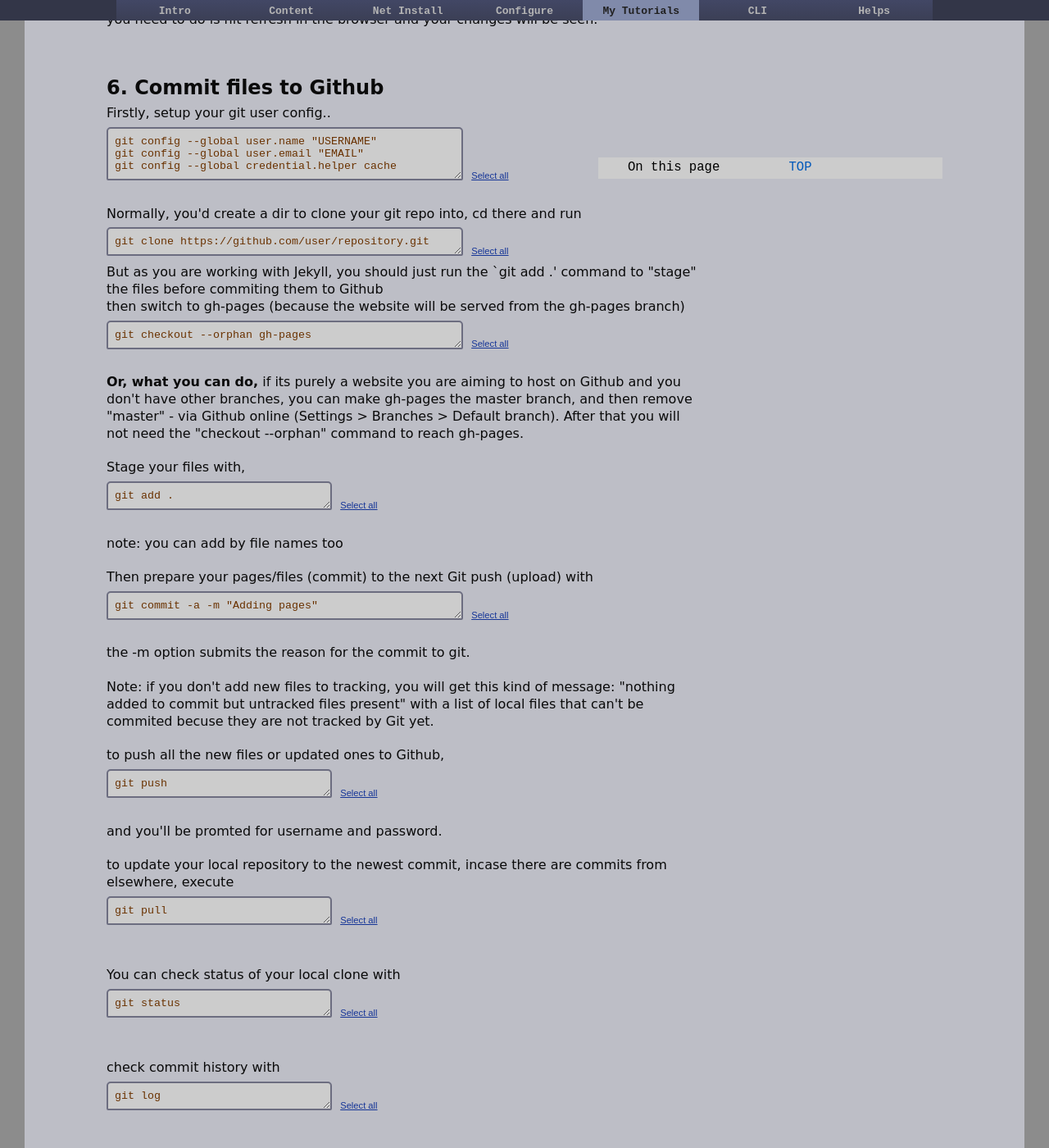
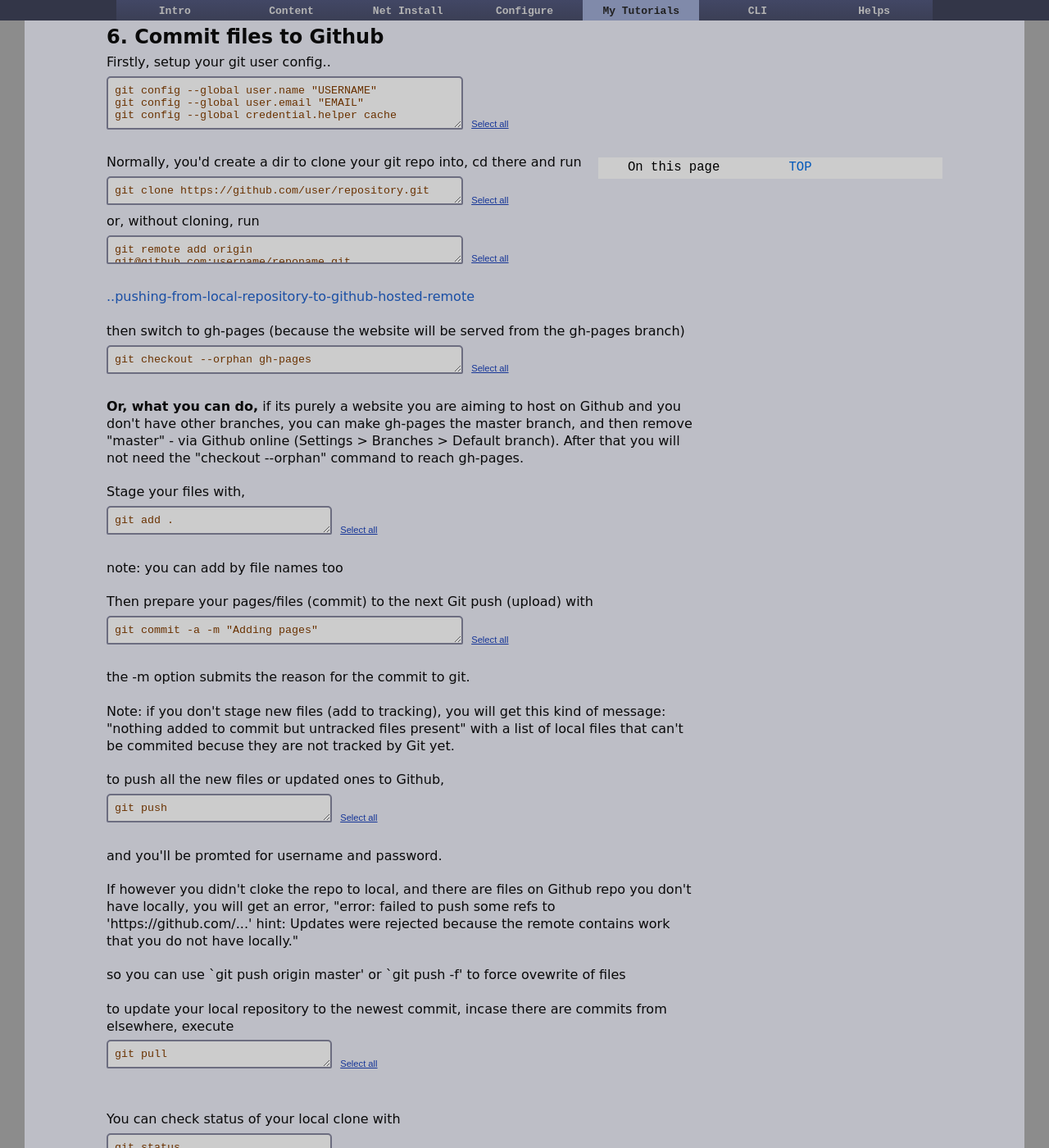
Before and after one commit to dquinton/debian-install, a Jekyll site: the page built from tutorial/22-github-pages.html, in a window 1280 px wide and 1400 px high, scrolled down 5631 px. Shown: the whole window at 82% size. Built offline with Jekyll 4.4.1, drawn with Linux system fonts in a browser that asks for light colours; some of the changed text lies outside the part shown.

Commit message:
Adding pages

```diff
--- a/_config.yml
+++ b/_config.yml
@@ -1,7 +1,7 @@
 # Site settings
 title: debian install notes
-baseurl: "/debian-install/"     # the subpath of your site, e.g. /blog/
-url: "http://yourdomain.com"    # the base hostname & protocol for your site
+baseurl: /debian-install     # the subpath of your site, e.g. /blog/
+url: http://dquinton.github.io    # the base hostname & protocol for your site
 github_username:  dquinton
 
 # Build settings
--- a/_includes/header.html
+++ b/_includes/header.html
@@ -1,8 +1,8 @@
 <!DOCTYPE html>
 <html lang="en">
+<base href="/debian-install/">
+<head>
 
-<head>
-     <base href="/debian-install/">
     <link rel="stylesheet" href="/css/1.css" media="all" type="text/css">
      <link rel="stylesheet" href="/css/mob.css" media="only screen and (max-device-width: 600px)" type="text/css">
    <link rel="stylesheet" href="/css/nav.css">
--- a/tutorial/22-github-pages.html
+++ b/tutorial/22-github-pages.html
@@ -239,9 +239,7 @@ e.g. a drop-down menu button that needs to be seen over a banner image, not hidd
 The z-index, e.g. "<b>z-index: 10;</b>", simply uses a number and the highest number has priority - this is html5.
 <br><br><br>
 
-I didn't change anything in the _config file - especially, you need to leave the baseurl alone if you are just working locally.<br>
-<a href="http://jekyllrb.com/docs/configuration/">http://jekyllrb.com/docs/configuration/</a>
-<br><br><br>
+
 
 You can make a template so that its easy to make new pages - I use bluefish html editor
 <form>
@@ -285,7 +283,8 @@ So the site won't work at all.
 baseurl: '/project-name'</textarea>&nbsp;
 <input type="button" class="submitLink" value="Select all" onClick="javascript:this.form.T.focus();this.form.T.select();">
 </form>
-
+<a href="http://jekyllrb.com/docs/configuration/">http://jekyllrb.com/docs/configuration/</a>
+<br><br>
 
 
 then in all your links, use {{site.baseurl}}/css/styles.css etc
@@ -364,8 +363,16 @@ git clone https://github.com/user/repository.git</textarea>&nbsp;
 <input type="button" class="submitLink" value="Select all" onClick="javascript:this.form.T.focus();this.form.T.select();">
 </form>
 
-But as you are working with Jekyll, you should just run the `git add .' command to "stage" the files before commiting them to Github
+or, without cloning, run
+<form>
+<textarea name="T" id="cmd" rows="1" cols="50">
+git remote add origin git@github.com:username/reponame.git</textarea>&nbsp;
+<input type="button" class="submitLink" value="Select all" onClick="javascript:this.form.T.focus();this.form.T.select();">
+</form>
 <br>
+<a href="http://stackoverflow.com/questions/10573957/pushing-from-local-repository-to-github-hosted-remote">..pushing-from-local-repository-to-github-hosted-remote</a>
+<br><br>
+
 then switch to gh-pages (because the website will be served from the gh-pages branch)
 <br>
 <form>
@@ -408,7 +415,10 @@ git push</textarea>&nbsp;
 <br>
 and you'll be promted for username and password.
 <br><br>
-
+If however you didn't cloke the repo to local, and there are files on Github repo you don't have locally, you will get an error, "error: failed to push some refs to 'https://github.com/...' hint: Updates were rejected because the remote contains work that you do not have locally."
+<br><br>
+so you can use `git push origin master' or `git push -f' to force ovewrite of files
+<br><br>
 to update your local repository to the newest commit, incase there are commits from elsewhere, execute
 <form>
 <textarea name="T" id="cmd" rows="1" cols="30">
```
Also changed, not shown: other parts of tutorial/22-github-pages.html (+1 -1 lines).
